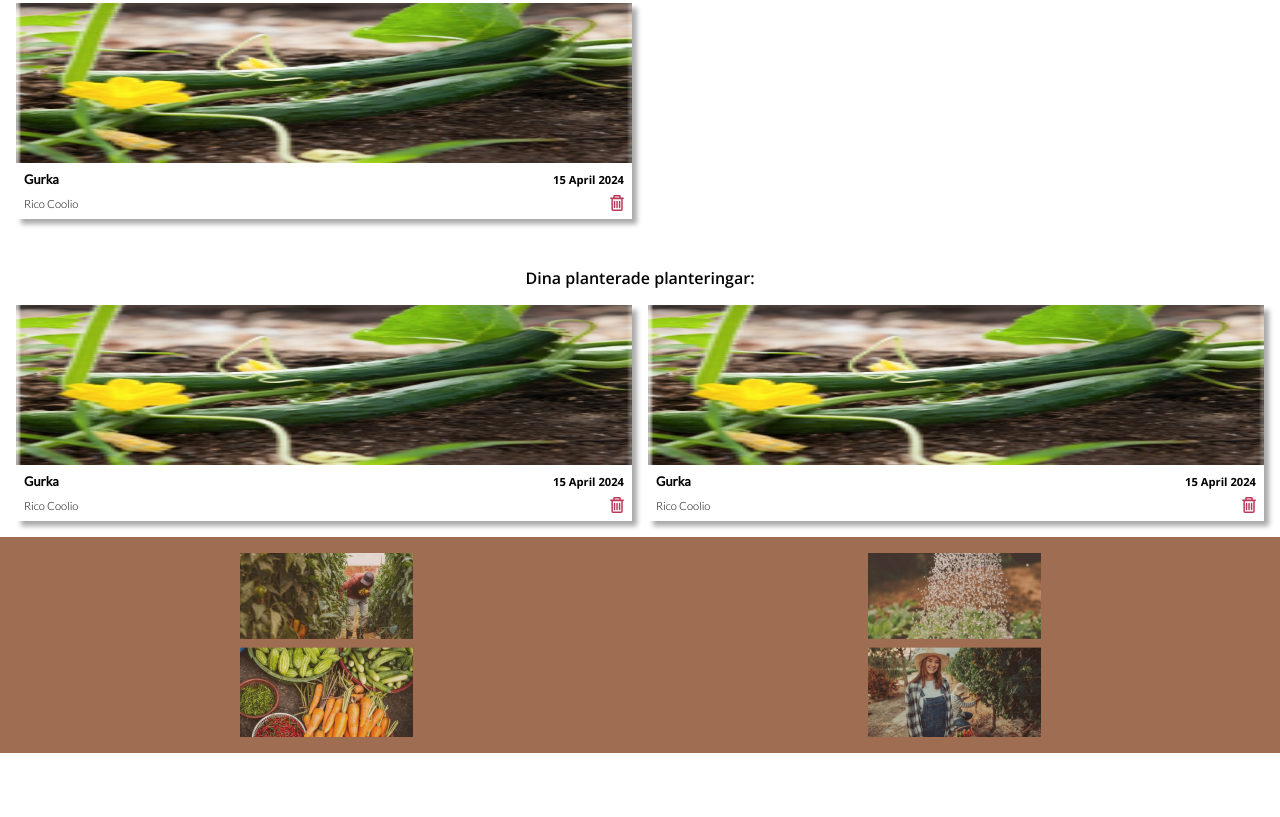
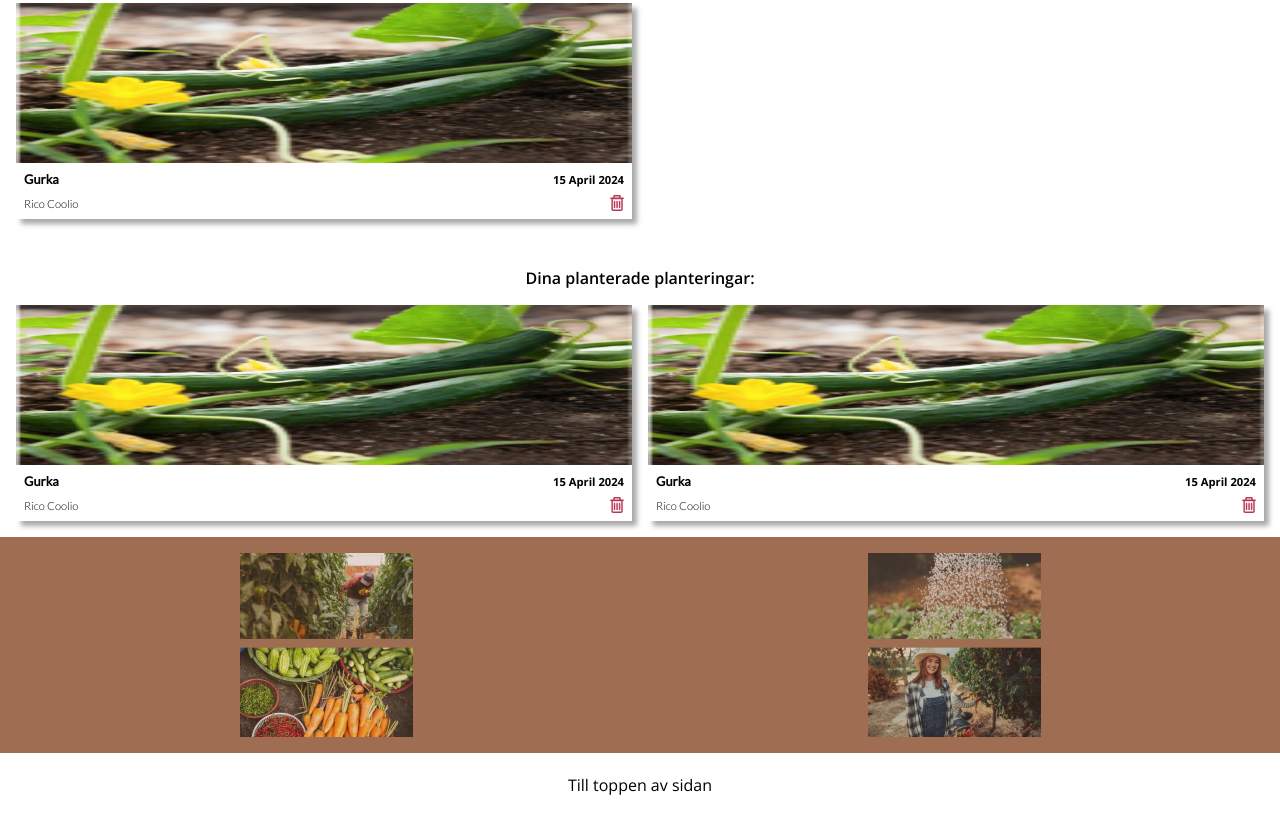
Before and after one commit to JonatanDrysen/lexicon-HTMLCSS-planned-planthood, a website: page src/MyPage/MyPage.html in a window 1280 px wide. Shown: the part 750-1567 px from the top of the page. Before the commit the page ends 1503 px from the top, so only its background shows below. Drawn offline with nearby package versions, Linux system fonts and the light colour scheme.

Commit message:
break out 'to top' button to reusable component & add it to mypage footer

```diff
--- a/src/MyPage/MyPage.html
+++ b/src/MyPage/MyPage.html
@@ -15,6 +15,7 @@
     <link rel="stylesheet" href="../../utils/globals.css">
     <link rel="stylesheet" href="../../utils/components/card.css">
     <link rel="stylesheet" href="../../utils/components/teal--button.css">
+    <link rel="stylesheet" href="../../utils/components/totop--button.css">
 
     <link rel="stylesheet" href="./styles/hero.css">
     <link rel="stylesheet" href="./styles/newplant.css">
@@ -140,6 +141,9 @@
             <img src="../../assets/imgs/mypage-footer-2.png">
             <img src="../../assets/imgs/mypage-footer-1.png">
         </div>
+        <div class="back--to--top__container">
+            <a href="#top">Till toppen av sidan</a>
+        </div>
     </section>
 </body>
 
--- /dev/null
+++ b/utils/components/totop--button.css
@@ -0,0 +1,15 @@
+.back--to--top__container {
+    background-color: white;
+    display: flex;
+    justify-content: center;
+    align-items: center;
+    height: 4rem;
+    width: 100%;
+}
+
+.back--to--top__container a {
+    font-family: var(--font-open-sans);
+    color: black;
+    font-weight: 400;
+    text-decoration: none;
+}
```
Also changed, not shown: src/HomePage/HomePage.html (+1 -0 lines), src/HomePage/styles/footer.css (+0 -16 lines).
